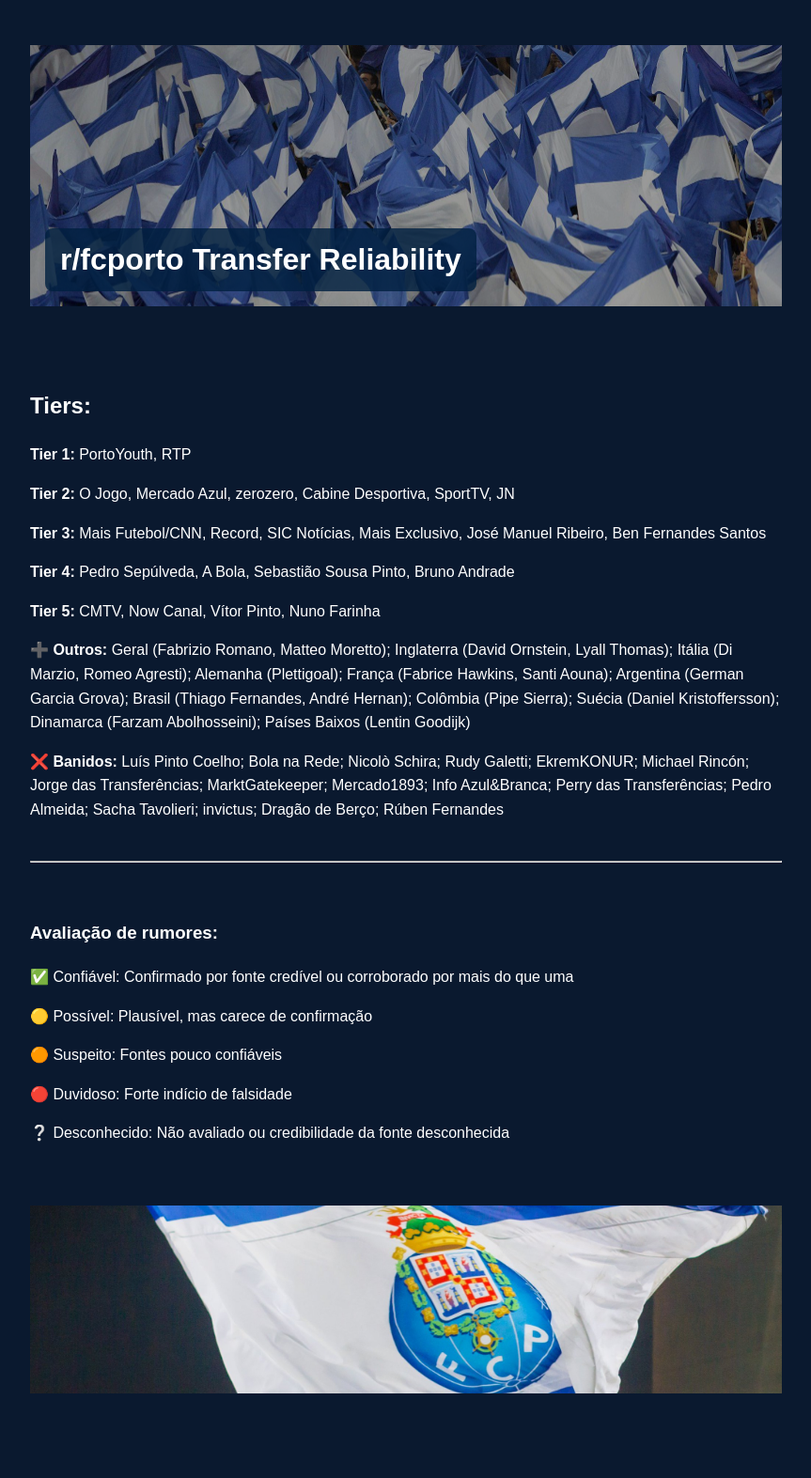
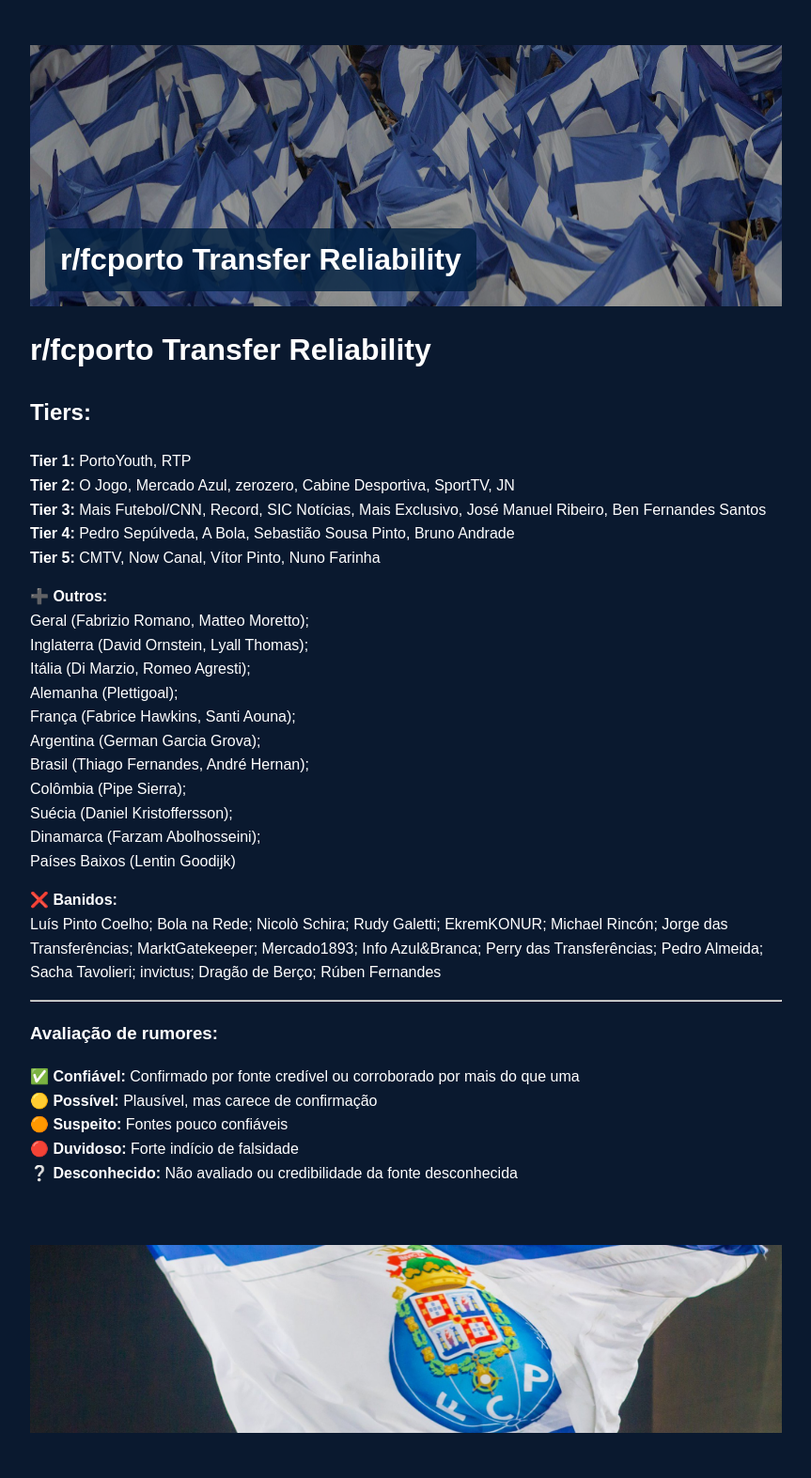
Before and after one commit to Azrial1739/teste-transfer, a Jekyll site: the page built from index.md, in a window 1280 px wide. Shown: the whole page at 94% size, without its empty margins (208-1071 px from the left). Built offline with Jekyll 4.4.1, drawn with Linux system fonts in a browser that asks for light colours; before the commit the page ends 1531 px from its top, so only the background shows below that.

Commit message:
Update index.md

```diff
--- a/index.md
+++ b/index.md
@@ -3,41 +3,41 @@ layout: default
 title: r/fcporto Transfer Reliability
 ---
 
-<br><br>
+# r/fcporto Transfer Reliability
 
-## Tiers:<br>
+## Tiers:
 
 **Tier 1:** PortoYouth, RTP
+**Tier 2:** O Jogo, Mercado Azul, zerozero, Cabine Desportiva, SportTV, JN
+**Tier 3:** Mais Futebol/CNN, Record, SIC Notícias, Mais Exclusivo, José Manuel Ribeiro, Ben Fernandes Santos
+**Tier 4:** Pedro Sepúlveda, A Bola, Sebastião Sousa Pinto, Bruno Andrade
+**Tier 5:** CMTV, Now Canal, Vítor Pinto, Nuno Farinha
 
-**Tier 2:** O Jogo, Mercado Azul, zerozero, Cabine Desportiva, SportTV, JN
+**➕ Outros:**
+Geral (Fabrizio Romano, Matteo Moretto);
+Inglaterra (David Ornstein, Lyall Thomas);
+Itália (Di Marzio, Romeo Agresti);
+Alemanha (Plettigoal);
+França (Fabrice Hawkins, Santi Aouna);
+Argentina (German Garcia Grova);
+Brasil (Thiago Fernandes, André Hernan);
+Colômbia (Pipe Sierra);
+Suécia (Daniel Kristoffersson);
+Dinamarca (Farzam Abolhosseini);
+Países Baixos (Lentin Goodijk)
 
-**Tier 3:** Mais Futebol/CNN, Record, SIC Notícias, Mais Exclusivo, José Manuel Ribeiro, Ben Fernandes Santos
-
-**Tier 4:** Pedro Sepúlveda, A Bola, Sebastião Sousa Pinto, Bruno Andrade
-
-**Tier 5:** CMTV, Now Canal, Vítor Pinto, Nuno Farinha<br>
-
-
-**➕ Outros:** Geral (Fabrizio Romano, Matteo Moretto); Inglaterra (David Ornstein, Lyall Thomas); Itália (Di Marzio, Romeo Agresti); Alemanha (Plettigoal); França (Fabrice Hawkins, Santi Aouna); Argentina (German Garcia Grova); Brasil (Thiago Fernandes, André Hernan); Colômbia (Pipe Sierra); Suécia (Daniel Kristoffersson); Dinamarca (Farzam Abolhosseini); Países Baixos (Lentin Goodijk)<br>
-
-
-**❌ Banidos:** Luís Pinto Coelho; Bola na Rede; Nicolò Schira; Rudy Galetti; EkremKONUR; Michael Rincón; Jorge das Transferências; MarktGatekeeper; Mercado1893; Info Azul&Branca; Perry das Transferências; Pedro Almeida; Sacha Tavolieri; invictus; Dragão de Berço; Rúben Fernandes<br><br>
+**❌ Banidos:**
+Luís Pinto Coelho; Bola na Rede; Nicolò Schira; Rudy Galetti; EkremKONUR; Michael Rincón; Jorge das Transferências; MarktGatekeeper; Mercado1893; Info Azul&Branca; Perry das Transferências; Pedro Almeida; Sacha Tavolieri; invictus; Dragão de Berço; Rúben Fernandes
 
 ___
 
-<br>
+### Avaliação de rumores:
 
-### Avaliação de rumores:<br>
-
-✅ Confiável: Confirmado por fonte credível ou corroborado por mais do que uma
-
-🟡 Possível: Plausível, mas carece de confirmação
-
-🟠 Suspeito: Fontes pouco confiáveis
-
-🔴 Duvidoso: Forte indício de falsidade
-
-❔ Desconhecido: Não avaliado ou credibilidade da fonte desconhecida
+✅ **Confiável:** Confirmado por fonte credível ou corroborado por mais do que uma
+🟡 **Possível:** Plausível, mas carece de confirmação
+🟠 **Suspeito:** Fontes pouco confiáveis
+🔴 **Duvidoso:** Forte indício de falsidade
+❔ **Desconhecido:** Não avaliado ou credibilidade da fonte desconhecida
 
 <footer class="footer-banner">
 
```
